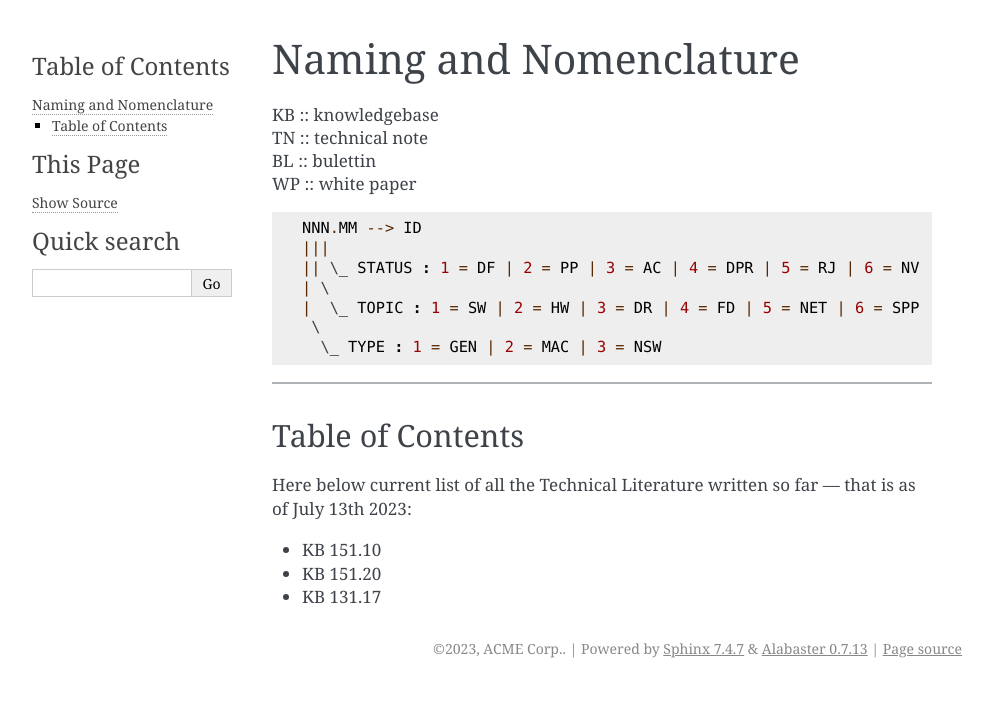
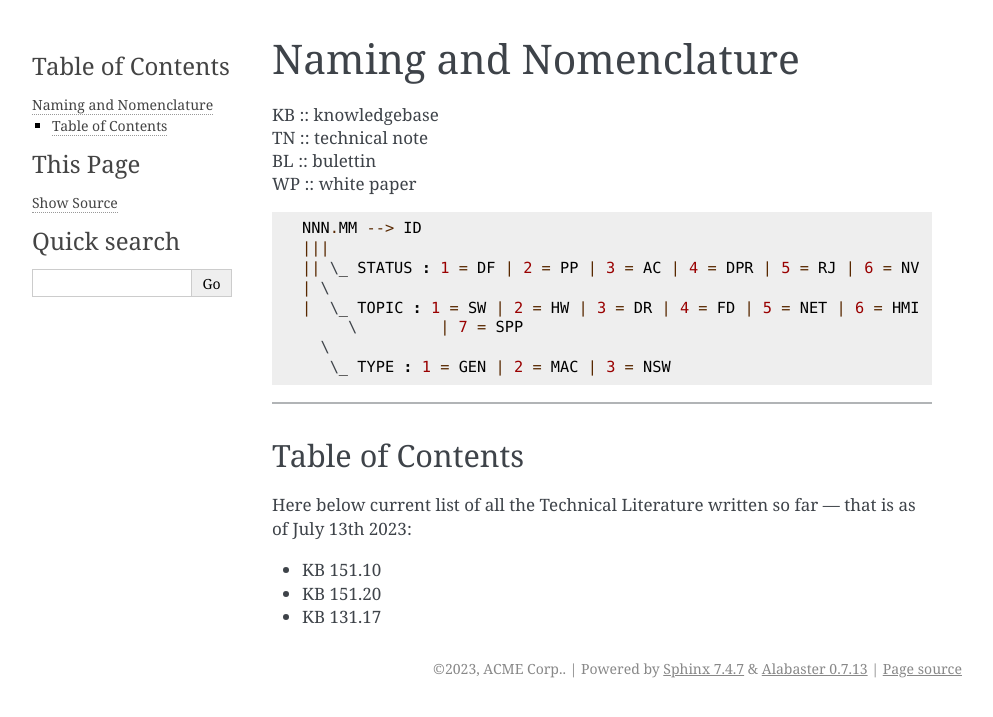
Before and after one commit to m4tte0/newIpSchema, a Sphinx documentation site: the page built from docs/source/usage.rst, in a window 1280 px wide. Shown: the top 717 px of the page, without its empty margins (148-1141 px from the left). Built offline with Sphinx 7.4.7, drawn with Linux system fonts in a browser that asks for light colours.

Commit message:
br_usage_nimor_fix
// mathon - August 8th, 2023

```diff
--- a/docs/source/usage.rst
+++ b/docs/source/usage.rst
@@ -13,9 +13,10 @@ Naming and Nomenclature
       |||
       || \_ STATUS : 1 = DF | 2 = PP | 3 = AC | 4 = DPR | 5 = RJ | 6 = NV
       | \
-      |  \_ TOPIC : 1 = SW | 2 = HW | 3 = DR | 4 = FD | 5 = NET | 6 = SPP
-       \
-        \_ TYPE : 1 = GEN | 2 = MAC | 3 = NSW
+      |  \_ TOPIC : 1 = SW | 2 = HW | 3 = DR | 4 = FD | 5 = NET | 6 = HMI
+	   \         | 7 = SPP
+        \
+         \_ TYPE : 1 = GEN | 2 = MAC | 3 = NSW
 
 
 ----
```
